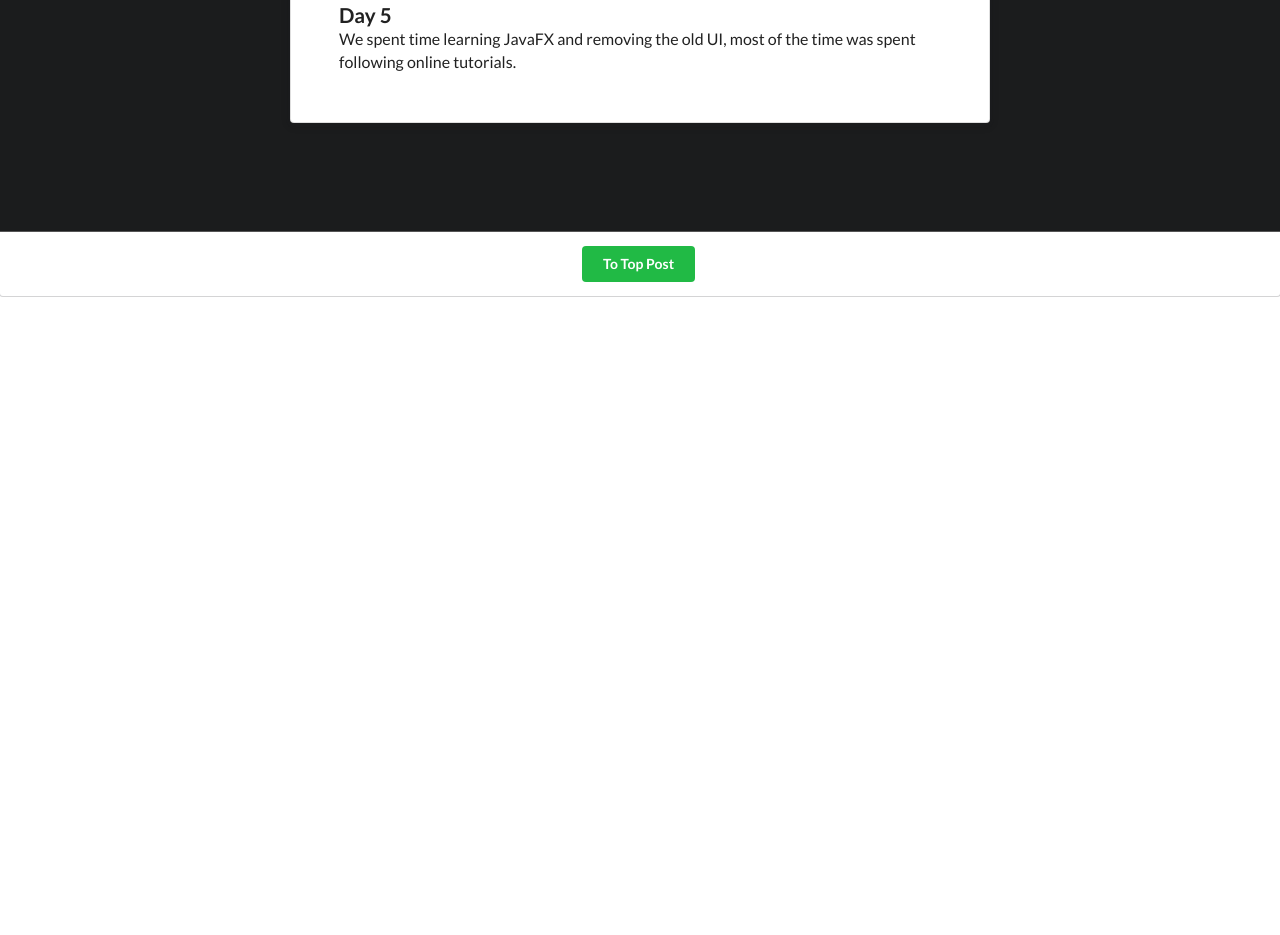
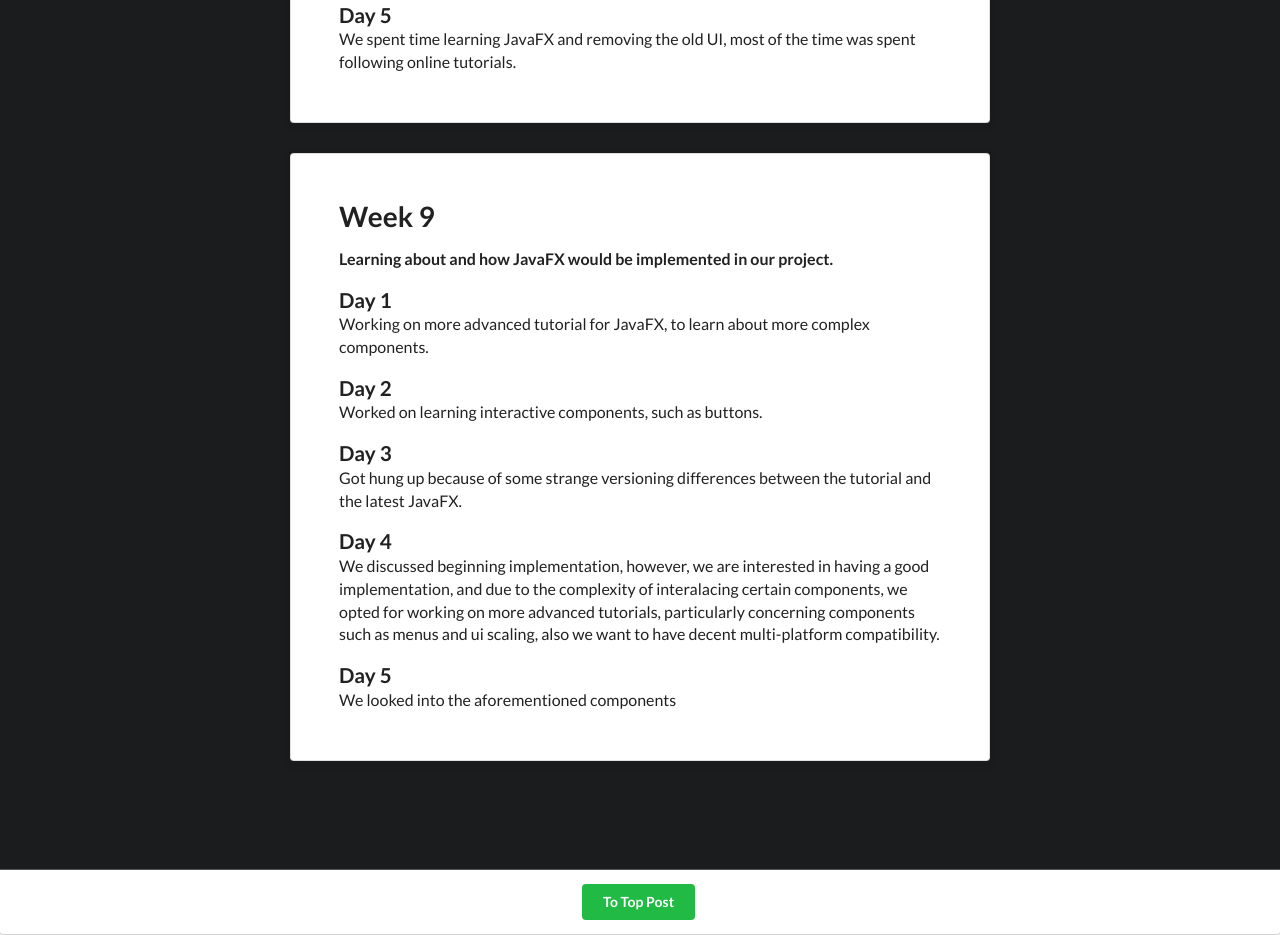
Before and after one commit to polarjarod/wewatchyour.webcam, a plain HTML site: page index.html in a window 1280 px wide. Shown: the part 2591-3526 px from the top of the page. Before the commit the page ends 2888 px from the top, so only its background shows below. Drawn offline with nearby package versions, Linux system fonts and the light colour scheme.

Commit message:
Week 9 blog updates
Week 10 tomorrow.

```diff
--- a/index.html
+++ b/index.html
@@ -104,7 +104,6 @@
   			</p>
 		</div>
 
-		<a name="bottom"></a>
 
 		<div class="ui hidden divider"></div>
 
@@ -136,6 +135,40 @@
 		</div>
 
 
+
+
+		<div class="ui hidden divider"></div>
+
+		<div class="ui raised very padded text container segment">
+  			<h1 class="ui header">Week 9</h1>
+  			<p>
+  				<b>Learning about and how JavaFX would be implemented in our project.</b>
+  			</p>
+  			<h7 class="ui header">Day 1</h7>
+  			<p>
+				Working on more advanced tutorial for JavaFX, to learn about more complex components.
+			</p>
+			<h7 class="ui header">Day 2</h7>
+			<p>
+				Worked on learning interactive components, such as buttons.
+			</p>
+			<h7 class="ui header">Day 3</h7>
+			<p>
+				Got hung up because of some strange versioning differences between the tutorial and the latest JavaFX.
+			</p>
+			<h7 class="ui header">Day 4</h7>
+			<p>
+				We discussed beginning implementation, however, we are interested in having a good implementation, and due to the complexity of interalacing certain components, we opted for working on more advanced tutorials, particularly concerning components such as menus and ui scaling, also we want to have decent multi-platform compatibility.
+			</p>
+			<h7 class="ui header">Day 5</h7>
+			<p>
+				We looked into the aforementioned components
+			</p>
+		</div>
+
+		<a name="bottom"></a>
+
+
 		<div class="ui hidden divider"></div>
 		<div class="ui hidden divider"></div>
 		<div class="ui hidden divider"></div>
```
